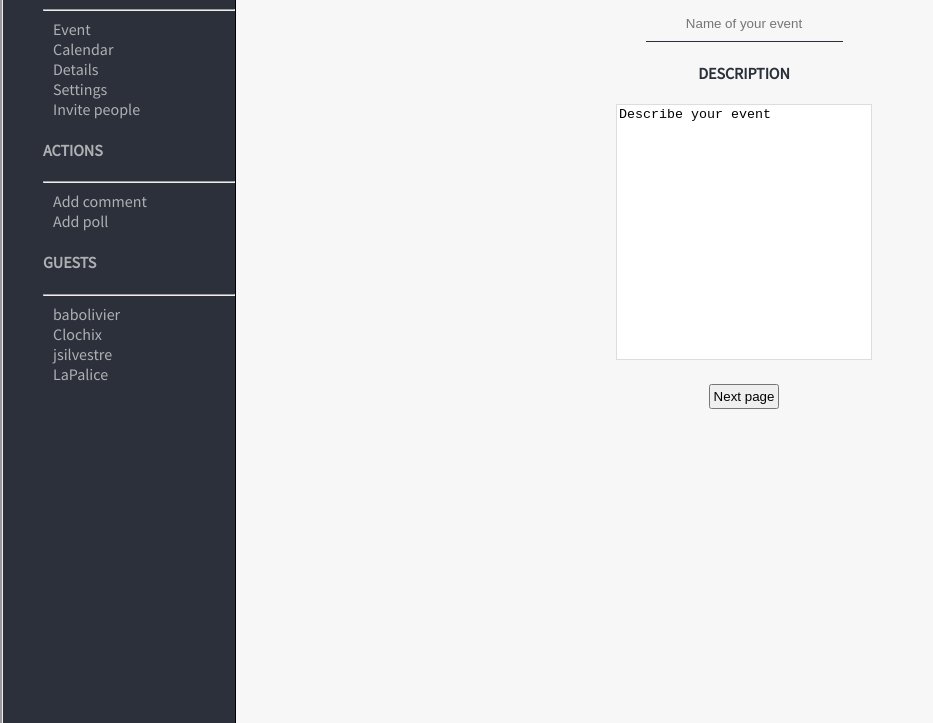
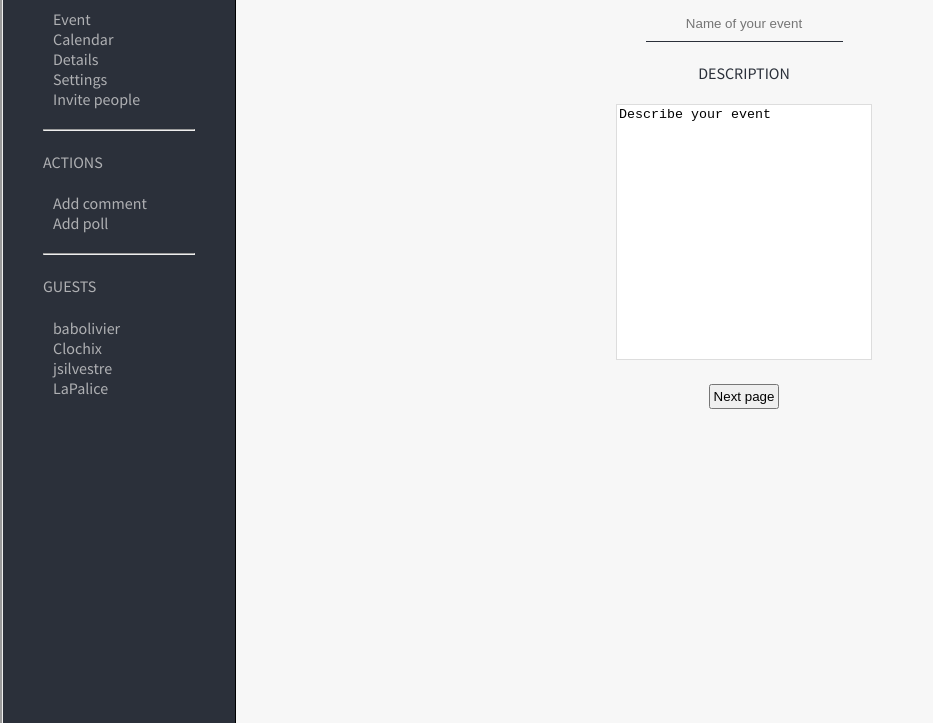
Before and after one commit to LaPalice/Cozy-planner, a plain HTML site: page Cozy-planner MyEvent.html in a window 1280 px wide. Shown: the part 77-800 px from the top of the page, without its empty margins (0-933 px from the left). Drawn offline with Linux system fonts and the light colour scheme.

Commit message:
Progress

```diff
--- a/Cozy-planner MyEvent.html
+++ b/Cozy-planner MyEvent.html
@@ -11,22 +11,22 @@
 <div class="vertalign">
 	<ul id="menu">
 		<li>
-			<h4>Process</h4><hr>
+			<h4>Process</h4>
 		</li>
 		<li class="niv2">Event</li>
 		<li class="niv2">Calendar</li>
 		<li class="niv2">Details</li>
 		<li class="niv2">Settings</li>
 		<li class="niv2">Invite people</li>
-
+		<hr>
 		<li>
-			<h4>Actions</h4><hr>
+			<h4>Actions</h4>
 		</li>
 		<li class="niv2">Add comment</li>
 		<li class="niv2">Add poll</li>
-
+		<hr>
 		<li>
-			<h4>Guests</h4><hr>
+			<h4>Guests</h4>
 		</li>
 		<li class="niv2">babolivier</li>
 		<li class="niv2">Clochix</li>
--- a/style.css
+++ b/style.css
@@ -25,6 +25,7 @@ h2
 h4
 {
 	text-transform: uppercase;
+	font-weight: normal;
 }
 
 
@@ -71,6 +72,7 @@ h4
 	color: #afb0b3;
 	border-style: groove;
 
+
 }
 
 textarea
@@ -84,7 +86,8 @@ textarea
 
 hr
 {
-	padding-left: 0px;
+	margin-top: 20px;
+	margin-right: 40px;
 }
 
 .niv2
```
